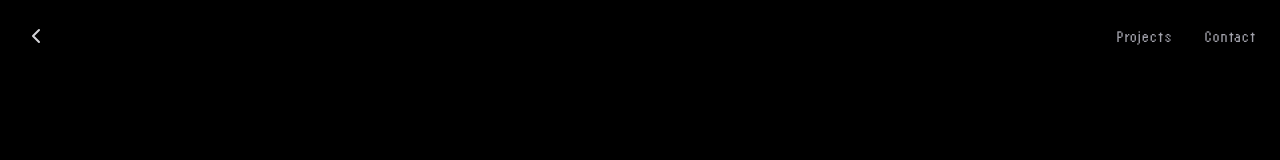
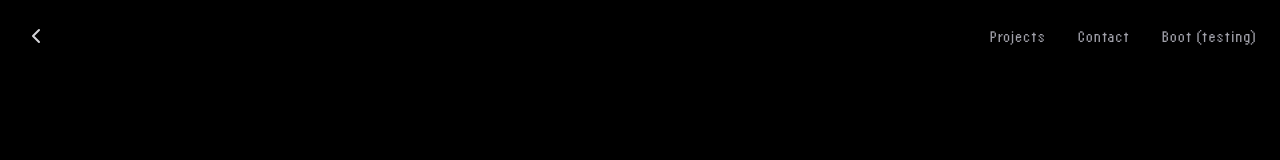
Before and after one commit to aarasawa/aarasawa.dev, a Next.js app: page /contact in a window 1280 px wide. Shown: the top 160 px of the page. Built offline with nearby package versions, Linux system fonts and the light colour scheme.

Commit message:
adding a testing link to the navbar for the boot sequence

```diff
--- a/app/components/nav.tsx
+++ b/app/components/nav.tsx
@@ -40,8 +40,13 @@
 						>
 							Contact
 						</Link>
+						<Link
+							href="/boot"
+							className="duration-200 text-zinc-400 hover-text-zinc-100"
+						>
+							Boot (testing)
+						</Link>
 					</div>
-
 					<Link
 						href="/"
 						className="duration-200 text-zinc-300 hover:text-zinc-100"
```
Also changed, not shown: app/boot/page.tsx (added).
